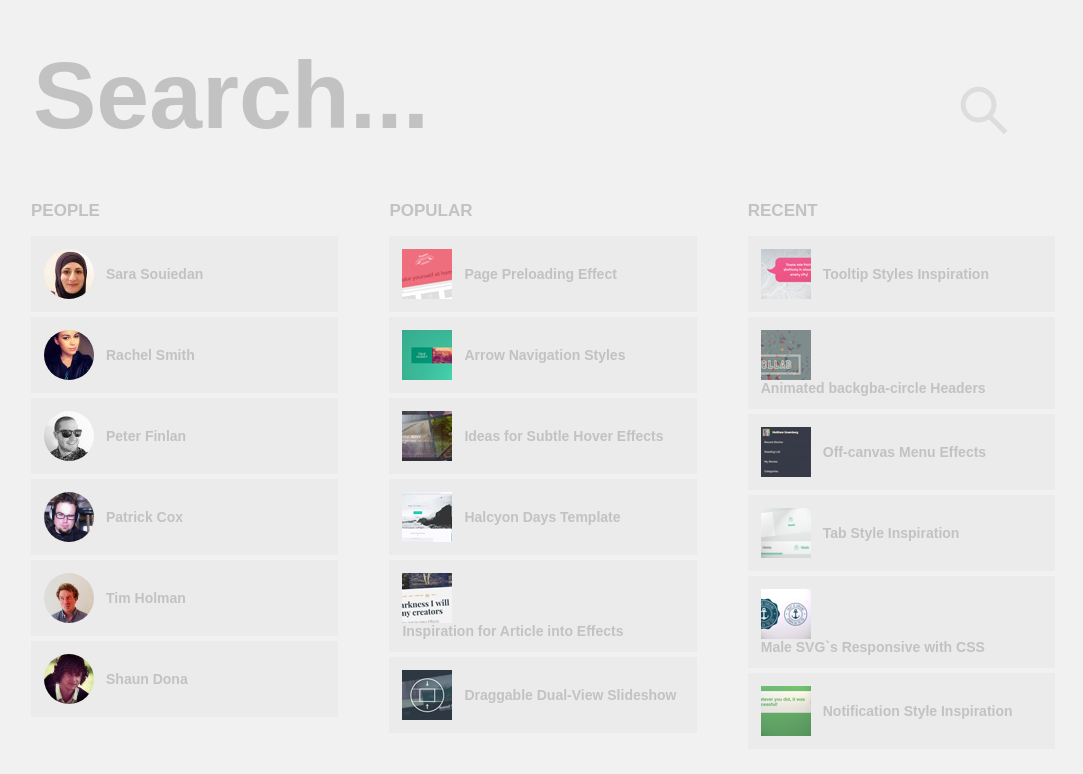
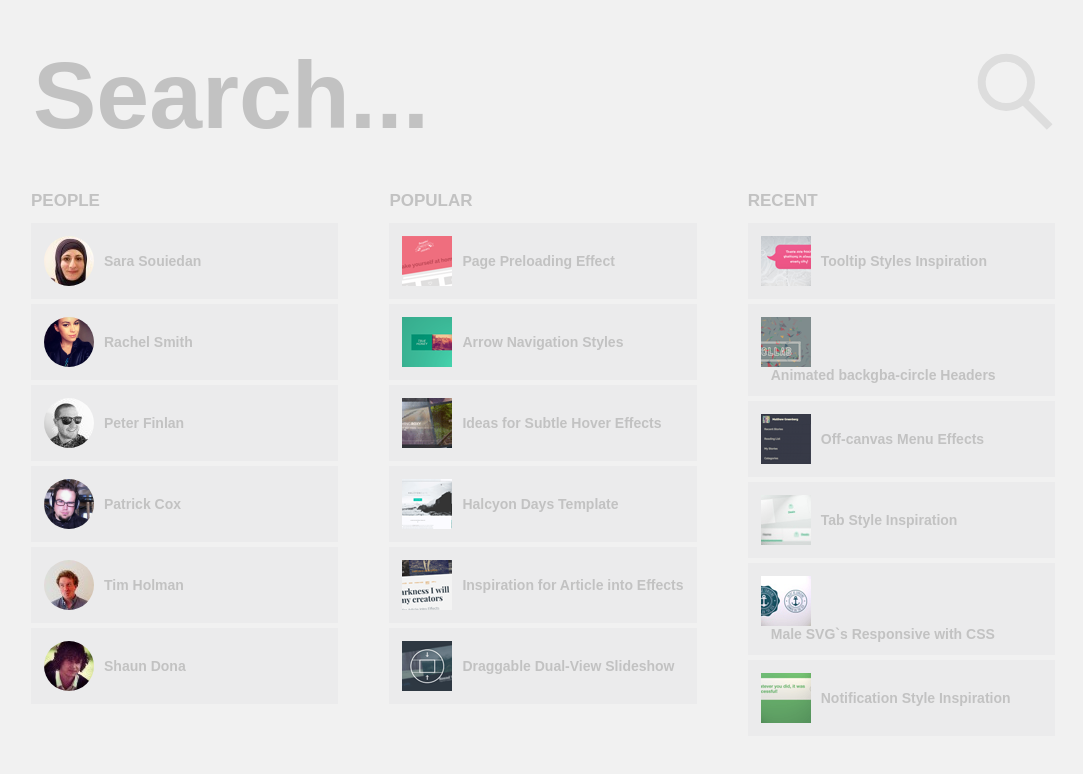
Before and after one commit to Bullkip/huge-search, a plain HTML site: page index.html in a window 1280 px wide. Shown: the top 774 px of the page, without its empty margins (97-1180 px from the left). Drawn offline with Linux system fonts and the light colour scheme.

```diff
--- a/css/style.css
+++ b/css/style.css
@@ -1,20 +1,24 @@
 * {
 	box-sizing: border-box;
-	transition: all .4s ease-in-out;
+	transition: all .2s ease-in-out;
 }
 
 body {
-	margin: 0;
+	margin: 0 0 0 0;
 	background-color: #f1f1f1;
 	min-height: 100vh;
 	font-family: Arial, sans-serif;
 	color:#c2c2c2;
 }
 
+main {
+	margin-top: 40px;
+}
+
 .main-form {
 	position: relative;
-	margin: 40px auto;
-	width: 80%;
+	width: 100%;
+	margin-bottom: 40px;
 }
 .search{
 
@@ -26,13 +30,24 @@
 	font-weight: 700;
 }
 
-button {
+.search-button {
 	position: absolute;
-    top: 40%;
-    left: 90%;
+	top: 10%;
+	right: 0;
+	padding: 0;
     border: none;
     background-color: transparent;
     outline: 0;
+}
+
+.search-icon:hover {
+	width: 90px;
+	height: 90px;
+}
+
+.search-icon {
+	width: 80px;
+	height: 80px;
 }
 
 input[type="search"] {
@@ -46,7 +61,7 @@
 .content {
 	width: 100%;
 	font-size: 0;
-	margin-top: 30px;
+	/*margin-top: 30px;*/
 	padding: 0 10%;
 }
 
@@ -65,6 +80,7 @@
 	list-style: none;
 	display: inline-block;
 	padding:0;
+	margin-top: 7px;
 	width: 100%;
 }
 
@@ -74,15 +90,16 @@
 
 }
 h2 {
-	margin: 10px 0;
+	margin: 0px;
 	font-size: 17px;
 	font-weight: 900;
 }
 
-h3 {
+span {
 	display: inline-block;
-	margin: 0;
+	margin-left: 10px;
 	font-size: 14px;
+	font-weight: bold;
 	vertical-align: middle;
 }
 
@@ -99,7 +116,7 @@
 	width: 50px;
 	height: 50px;
 	vertical-align: middle;
-	margin-right: 12px;
+	/*margin-right: 12px;*/
 
 }
 
--- a/index.html
+++ b/index.html
@@ -8,48 +8,48 @@
 </head>
 <body>
 	<main>
+		<div class="content">
 			<form class="main-form" action="#">
 				<input type="search" class="search" name="search" placeholder="Search..." autocomplete="off">
-			<button class="search-button"><img class="" src="img/magnifier.svg" alt="search-icon"></button>
+				<button class="search-button"><img class="search-icon" src="img/magnifier.svg" alt="search-icon"></button>
 			</form>
-		<div class="content">
 				<section class="section-people">
 					<h2>PEOPLE</h2>
 					<ul class="people-list">
 						<li>
 							<a href="" class="link">
 								<img class="circle-img" src="img/avatars/SaraSoueidan.jpeg" alt="Sara Souiedan">
-							<h3>Sara Souiedan</h3>
+								<span>Sara Souiedan</span>
 							</a>
 						</li>
 						<li>
 							<a href="" class="link">
 								<img class="circle-img" src="img/avatars/RachelSmith.png" alt="Rachel Smith">
-							<h3>Rachel Smith</h3>
+								<span>Rachel Smith</span>
 							</a>
 						</li>
 						<li>
 							<a href="" class="link">
 								<img class="circle-img"class="circle-img" src="img/avatars/PeterFinlan.jpeg" alt="Peter Finlan">
-							<h3>Peter Finlan</h3>
+								<span>Peter Finlan</span>
 							</a>
 						</li>
 						<li>
 							<a href="" class="link">
 								<img class="circle-img" src="img/avatars/PatrickCox.png" alt="Patrick Cox">
-							<h3>Patrick Cox</h3>
+								<span>Patrick Cox</span>
 							</a>
 						</li>
 						<li>
 							<a href="" class="link">
 								<img class="circle-img" src="img/avatars/TimHolman.jpeg" alt="Tim Holman">
-							<h3>Tim Holman</h3>
+								<span>Tim Holman</span>
 							</a>
 						</li>
 						<li>
 							<a href="" class="link">
 								<img class="circle-img" src="img/avatars/ShaunDona.jpeg" alt="Shaun Dona">
-							<h3>Shaun Dona</h3>
+								<span>Shaun Dona</span>
 							</a>
 						</li>
 
@@ -61,32 +61,32 @@
 						<li>
 							<a href="" class="link">
 								<img src="img/thumbs/PagePreloadingEffect.png" alt="Page Preloading Effect">
-							<h3>Page Preloading Effect</h3></a>
+								<span>Page Preloading Effect</span></a>
 						</li>
 						<li>
 							<a href="" class="link">
 								<img src="img/thumbs/ArrowNavigationStyles.png" alt="Arrow Navigation Styles">
-							<h3>Arrow Navigation Styles</h3></a>
+								<span>Arrow Navigation Styles</span></a>
 						</li>
 						<li>
 							<a href="" class="link">
 								<img src="img/thumbs/HoverEffectsIdeasNew.png" alt="Ideas for Subtle Hover Effects">
-							<h3>Ideas for Subtle Hover Effects</h3></a>
+								<span>Ideas for Subtle Hover Effects</span></a>
 						</li>
 						<li>
 							<a href="" class="link">
 								<img src="img/thumbs/FreebieHalcyonDays.png" alt="Halcyon Days Template">
-							<h3>Halcyon Days Template</h3></a>
+								<span>Halcyon Days Template</span></a>
 						</li>
 						<li>
 							<a href="" class="link">
 								<img src="img/thumbs/ArticleIntroEffects.png" alt="Inspiration for Article into Effects">
-							<h3>Inspiration for Article into Effects</h3></a>
+								<span>Inspiration for Article into Effects</span></a>
 						</li>
 						<li>
 							<a href="" class="link">
 								<img src="img/thumbs/DraggableDualViewSlideshow.png" alt="Draggable Dual-View Slideshow">
-							<h3>Draggable Dual-View Slideshow</h3></a>
+								<span>Draggable Dual-View Slideshow</span></a>
 						</li>
 					</ul>
 				</section >
@@ -96,31 +96,31 @@
 						<li>
 							<a href="" class="link">
 								<img src="img/thumbs/TooltipStylesInspiration.png" alt="Tooltip Styles Inspiration">
-							<h3>Tooltip Styles Inspiration</h3></a>
+								<span>Tooltip Styles Inspiration</span></a>
 						</li>
 						<li>
 							<a href="" class="link">
 								<img src="img/thumbs/AnimatedHeaderBackgrounds.png" alt="Animated backgba-circle">
-							<h3>Animated backgba-circle Headers</h3></a>
+								<span>Animated backgba-circle Headers</span></a>
 						</li>
 						<li>
 							<a href="" class="link">
 								<img src="img/thumbs/OffCanvas.png" alt="Off-canvas Menu Effects">
-							<h3>Off-canvas Menu Effects</h3></a>
+								<span>Off-canvas Menu Effects</span></a>
 						</li>
 						<li>
 							<a href="" class="link">
 								<img src="img/thumbs/TabStyles.png" alt="Tab Style Inspiratio">
-							<h3>Tab Style Inspiration</h3></a>					</li>
+								<span>Tab Style Inspiration</span></a>					</li>
 						<li>
 							<a href="" class="link">
 								<img src="img/thumbs/ResponsiveSVGs.png" alt="Male SVG`s Responsive with CSS">
-							<h3>Male SVG`s Responsive with CSS</h3></a>
+								<span>Male SVG`s Responsive with CSS</span></a>
 						</li>
 						<li>
 							<a href="" class="link">
 								<img src="img/thumbs/NotificationStyles.png" alt="Notification Style Inspiration">
-							<h3>Notification Style Inspiration</h3></a>
+								<span>Notification Style Inspiration</span></a>
 						</li>
 					</ul>
 				</section>
```
Lines whose indentation alone changed are shown as unchanged.
